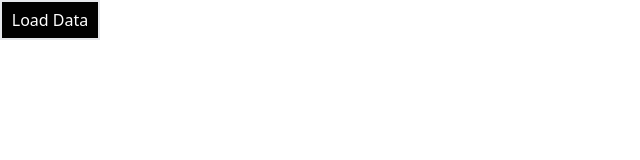
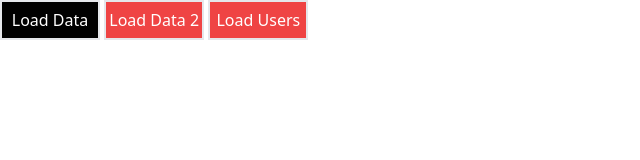
Before and after one commit to ahnaf4D/explore-api-first-time, a plain HTML site: page index.html in a window 1280 px wide. Shown: the whole page, without its empty margins (0-640 px from the left). Drawn offline with nearby package versions, Linux system fonts and the light colour scheme.

Commit message:
Send data to function

```diff
--- a/index.html
+++ b/index.html
@@ -11,7 +11,10 @@
 
 <body>
     <button class="bg-red-500 w-[100px] h-10 border-2 text-center  hover:bg-black text-white" onclick="loadData()">Load Data</button>
+    <button class="bg-red-500 w-[100px] h-10 border-2 text-center  hover:bg-black text-white" onclick="loadData2()">Load Data 2</button>
+    <button class="bg-red-500 w-[100px] h-10 border-2 text-center  hover:bg-black text-white" onclick="loadUsers()">Load Users</button>
     <script src="./js/fetch.js"></script>
+    <script src="./js/app.js"></script>
 </body>
 
 </html>
--- /dev/null
+++ b/js/app.js
@@ -0,0 +1,14 @@
+function loadData2() {
+    fetch('https://jsonplaceholder.typicode.com/todos/1')
+        .then(res => res.json())
+        .then(data => console.log(data));
+}
+function loadUsers() {
+    fetch('https://jsonplaceholder.typicode.com/users')
+        .then(res => res.json())
+        .then(data => displayUsers(data));
+}
+
+function displayUsers(data){
+    console.log(data);
+}
```
